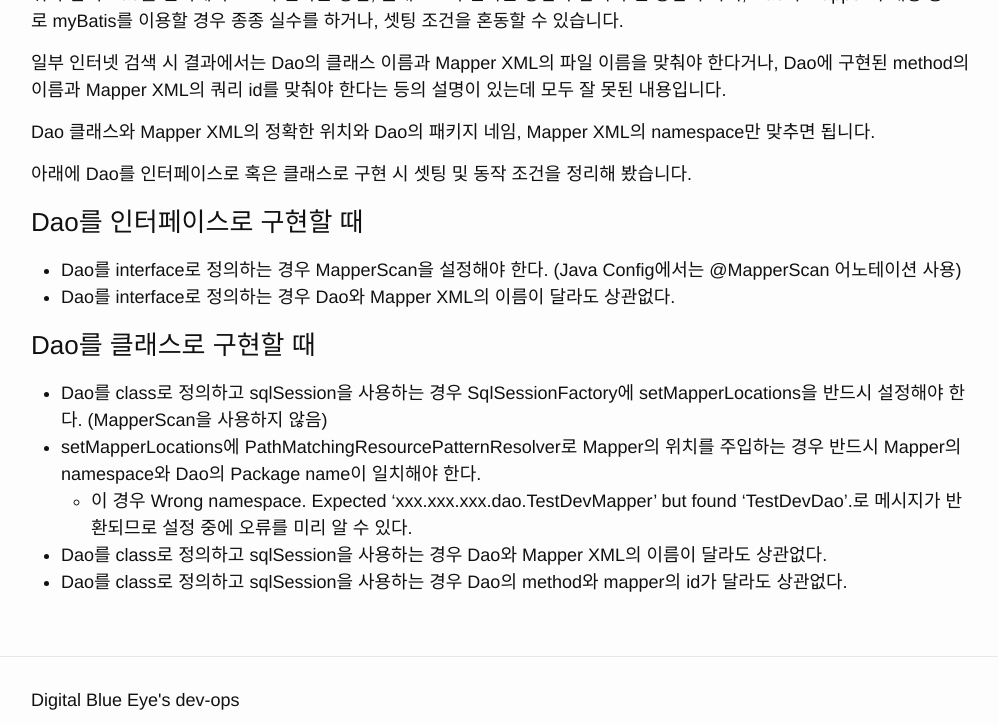
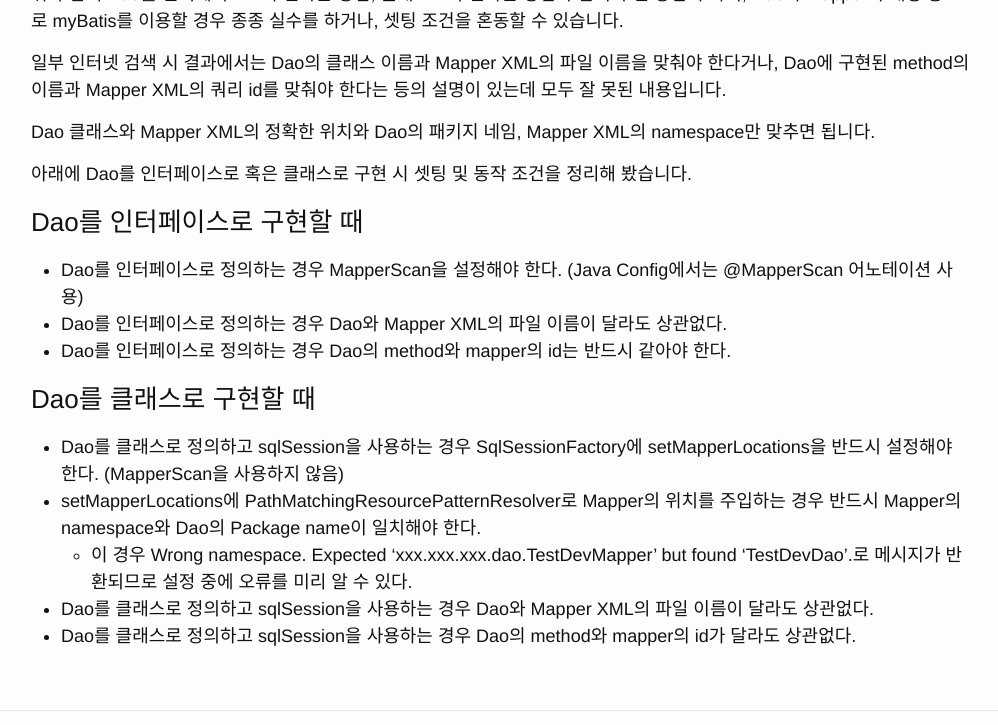
Before and after one commit to kr-zephyr/kr-zephyr.github.com, a Jekyll site: the page built from _posts/2016-08-11-mybatis-mapped-statements-collection-does-not-contain-value.md, in a window 1280 px wide and 900 px high, scrolled down 2167 px, cut to the strip 0-725 px from the top of the window. Shown: the whole strip, without its empty margins (139-1137 px from the left). Built offline with Jekyll 4.4.1, drawn with Linux system fonts in a browser that asks for light colours; some web fonts are replaced; comment, search, counter and statistics services are not loaded; some of the changed text lies outside the part shown.

Commit message:
내용 일부 수정

```diff
--- a/_posts/2016-08-11-mybatis-mapped-statements-collection-does-not-contain-value.md
+++ b/_posts/2016-08-11-mybatis-mapped-statements-collection-does-not-contain-value.md
@@ -42,7 +42,7 @@ Java Config를 사용하는 경우 @MapperScan 어노테이션을 사용하게
 >- com.sz21c.test.mybatis.dao 패키지 하위를 검색.
 >- Maven/Gradle과 같이 빌드 플랫폼을 이용해 빌드할 때에는 resource로 정의된 위치 하위의 폴더는 패키지 구조 형태로 빌드되어 들어가므로 소스(src/main/java)의 하위 패키지 안에 XML 파일을 둔 것이 아닌 resource(src/main/resource)의 하위에 폴더로 구성한 경우 @MapperScan으로 정의된 패키지와 동일한 폴더 구조가 되어야 합니다.
 
-### 2. Dao를 Class로 구현하고 sqlSession을 이용해 직접 mapper의 쿼리를 호출하는 경우
+### 2. Dao를 클래스로 구현하고 sqlSession을 이용해 직접 mapper의 쿼리를 호출하는 경우
 이 경우 sqlSessionFactory에 MapperLocation을 주입하게 되는데, 이 때는 확장자까지 정의해야 합니다.
 
 >예시) sqlSessionFactoryBean.setMapperLocations(new PathMatchingResourcePatternResolver().getResources("classpath*:**/dao/*.xml"));
@@ -75,12 +75,13 @@ Dao 클래스와 Mapper XML의 정확한 위치와 Dao의 패키지 네임, Mapp
 아래에 Dao를 인터페이스로 혹은 클래스로 구현 시  셋팅 및 동작 조건을 정리해 봤습니다.
 
 ### Dao를 인터페이스로 구현할 때
-- Dao를 interface로 정의하는 경우 MapperScan을 설정해야 한다. (Java Config에서는 @MapperScan 어노테이션 사용)
-- Dao를 interface로 정의하는 경우 Dao와 Mapper XML의 이름이 달라도 상관없다.
+- Dao를 인터페이스로 정의하는 경우 MapperScan을 설정해야 한다. (Java Config에서는 @MapperScan 어노테이션 사용)
+- Dao를 인터페이스로 정의하는 경우 Dao와 Mapper XML의 파일 이름이 달라도 상관없다.
+- Dao를 인터페이스로 정의하는 경우 Dao의 method와 mapper의 id는 반드시 같아야 한다.
 
 ### Dao를 클래스로 구현할 때
-- Dao를 class로 정의하고 sqlSession을 사용하는 경우 SqlSessionFactory에 setMapperLocations을 반드시 설정해야 한다. (MapperScan을 사용하지 않음)
+- Dao를 클래스로 정의하고 sqlSession을 사용하는 경우 SqlSessionFactory에 setMapperLocations을 반드시 설정해야 한다. (MapperScan을 사용하지 않음)
 - setMapperLocations에 PathMatchingResourcePatternResolver로 Mapper의 위치를 주입하는 경우 반드시 Mapper의 namespace와 Dao의 Package name이 일치해야 한다.
     - 이 경우 Wrong namespace. Expected 'xxx.xxx.xxx.dao.TestDevMapper' but found 'TestDevDao'.로 메시지가 반환되므로 설정 중에 오류를 미리 알 수 있다.
-- Dao를 class로 정의하고 sqlSession을 사용하는 경우 Dao와 Mapper XML의 이름이 달라도 상관없다.
-- Dao를 class로 정의하고 sqlSession을 사용하는 경우 Dao의 method와 mapper의 id가 달라도 상관없다.
+- Dao를 클래스로 정의하고 sqlSession을 사용하는 경우 Dao와 Mapper XML의 파일 이름이 달라도 상관없다.
+- Dao를 클래스로 정의하고 sqlSession을 사용하는 경우 Dao의 method와 mapper의 id가 달라도 상관없다.
```
